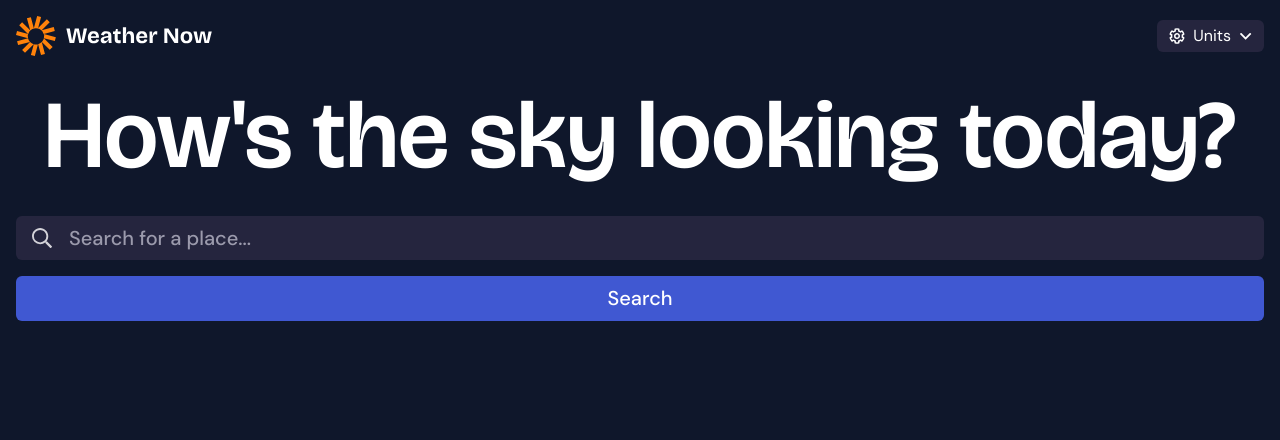
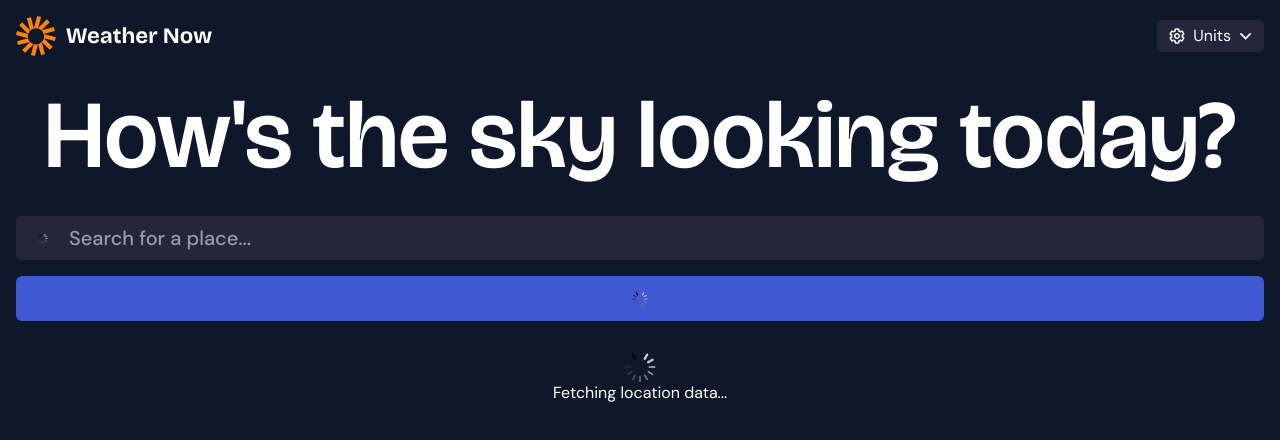
Before and after one commit to wengti/weather-app, a React (Vite) app: page / in a window 1280 px wide. Shown: the top 440 px of the page. Built offline with nearby package versions, Linux system fonts and the light colour scheme; no server answers.

Commit message:
Complete loading state

```diff
--- a/src/App.tsx
+++ b/src/App.tsx
@@ -8,6 +8,7 @@ import type { LocationContextStateSetterType, LocationContextType } from "./Type
 import ApiError from "./Error/ApiError"
 import FormError from "./Error/FormError"
 import { fetchInitialWeatherData } from "./utils/fetchWeatherData"
+import Loading from "./Loading/Loading"
 
 
 /* ---------- */
@@ -46,7 +47,9 @@ export function useLocationContext(): [LocationContextType, LocationContextState
     return useContext(LocationContext)
 }
 
+/* --------------- */
 /* React Component */
+/* --------------- */
 export default function App() {
 
     /* Error - State */
@@ -61,6 +64,10 @@ export default function App() {
 
     /* Functions */
 
+    /* Derived */
+    let isLoading = false
+    if (location === undefined || weatherData === undefined) isLoading=true
+
 
     /* Effect - get current location */
     useEffect(() => {
@@ -73,7 +80,7 @@ export default function App() {
             <UnitsContext value={[units, setUnits]}>
                 <WeatherDataContext value={[weatherData, setWeatherData]}>
                     <Header />
-                    <main className='min-h-screen'>
+                    <main className='min-h-(--main-min-height) flex flex-col'>
                         {
                             apiError ?
                                 <ApiError /> :
@@ -81,6 +88,7 @@ export default function App() {
                                     <Landing />
                                     <SearchForm />
                                     {locationError && <FormError error={locationError} />}
+                                    {isLoading && <Loading />}
                                 </>
                         }
 
--- a/src/Error/ApiError.tsx
+++ b/src/Error/ApiError.tsx
@@ -1,4 +1,20 @@
 
 export default function ApiError(){
-    return(<h1>This is an API Error Page</h1>)
+
+
+
+    return (
+        <section className='flex flex-col gap-2 items-center grow '>
+            <img src='/assets/images/icon-error.svg' className='w-8 mt-auto'/>
+            <h1 className='text-4xl font-bold'>Something went wrong</h1>
+            <span className='text-center text-(--gray-used) font-medium text-sm w-90'>We couldn't connect to the server (API error). Please try again in a few moments.</span>
+            <button
+                className='flex gap-2 py-2 px-3 bg-(--bg-layer-1) text-xs font-base rounded-md mb-auto cursor-pointer'
+                onClick={() => {window.location.reload()}}
+            >
+                <img src='/assets/images/icon-retry.svg' />
+                <span>Retry</span>
+            </button>
+        </section>
+    )
 }
--- /dev/null
+++ b/src/Loading/Loading.tsx
@@ -0,0 +1,23 @@
+import { useLocationContext, useWeatherDataContext } from "../App"
+
+export default function Loading(){
+
+    /* Context */
+    const [location, _setLocation] = useLocationContext()
+    const [weatherData, _setWeatherData] = useWeatherDataContext()
+
+    /* Derived */
+    const fetchedDataType =
+        location === undefined ?
+            'location' :
+            weatherData === undefined ?
+                'weather' :
+                ''
+
+    return (
+        <section className='mx-auto'>
+            <img src='/assets/images/loading.gif' className='w-15 mx-auto -mb-4 mt-4' />
+            <span>Fetching {fetchedDataType} data...</span>
+        </section>
+    )
+}
--- a/src/SearchForm/SearchForm.tsx
+++ b/src/SearchForm/SearchForm.tsx
@@ -1,11 +1,15 @@
 import { useActionState, useState } from "react"
 import FormError from "../Error/FormError"
-import type { ErrorType } from "../App"
+import { useLocationContext, useWeatherDataContext, type ErrorType } from "../App"
 
 export default function SearchForm() {
 
     /* State */
     const [searchVal, setSearchVal] = useState('')
+
+    /* Context */
+    const [location, _setLocation] = useLocationContext()
+    const [weatherData, _setWeatherData] = useWeatherDataContext()
 
 
     /* Action State */
@@ -37,6 +41,10 @@ export default function SearchForm() {
         null
     )
 
+    /* Derived */
+    let isDisabled = false
+    if (isPending || location === undefined || weatherData === undefined) isDisabled=true
+
     return (
         <>
             <form
@@ -45,8 +53,8 @@ export default function SearchForm() {
             >
                 <div className='flex gap-4 bg-(--bg-layer-1) rounded-md px-4 py-2 w-full'>
                     {
-                        isPending ?
-                            <img src='/assets/images/icon-loading.svg' /> :
+                        isDisabled ?
+                            <img src='/assets/images/loading.gif' className='w-5.6 h-5.25 my-auto'/> :
                             <img src='/assets/images/icon-search.svg' />
                     }
 
@@ -58,16 +66,16 @@ export default function SearchForm() {
                         id='location'
                         value={searchVal}
                         onChange={(event) => { setSearchVal(event.target.value) }}
-                        disabled={isPending}
+                        disabled={isDisabled}
                     />
                 </div>
                 <button
                     className='bg-(--btn-color) w-full px-4 py-2 h-11.25 font-medium rounded-md text-xl cursor-pointer flex justify-center'
                     type='submit'
-                    disabled={isPending}
+                    disabled={isDisabled}
                 >
-                    {isPending ?
-                        <img src='/assets/images/icon-loading.svg'/> :
+                    {isDisabled ?
+                        <img src='/assets/images/loading.gif' className='w-7.5'/> :
                         <div>Search</div>
                     }
                 </button>
--- a/src/index.css
+++ b/src/index.css
@@ -20,6 +20,8 @@
 
     --primary-text: DM-Sans, Arial;
     --landing-text: Brico, Arial;
+
+    --main-min-height: calc(100vh - 72px)
 }
 
 /* General */
--- a/src/utils/fetchWeatherData.ts
+++ b/src/utils/fetchWeatherData.ts
@@ -4,8 +4,9 @@ import type { UnitsContextType } from "../Type/UnitsContextType"
 import type { WeatherDataContextStateSetterType, WeatherDataContextType } from "../Type/WeatherDataContextType"
 import type { ErrorStateSetterType } from "../App"
 
-
+/* --------------------------------------------- */
 /* Type for the Parameters to fetch weather data */
+/* --------------------------------------------- */
 type ParamsType = {
     latitude: number
     longitude: number
@@ -18,14 +19,69 @@ type ParamsType = {
     precipitation_unit?: 'inch'
 }
 
-/* Wrapper to make it an async function */
+/* ------------------ */
+/* Fetch Weather Data */
+/* ------------------ */
+async function fetchWeatherData(params:ParamsType, setWeatherData:WeatherDataContextStateSetterType):Promise<void> {
+    const url = "https://api.open-meteo.com/v1/forecast";
+    const responses = await fetchWeatherApi(url, params);
+
+    // Process first location. Add a for-loop for multiple locations or weather models
+    const response = responses[0];
+
+    // Attributes for timezone and location
+    const utcOffsetSeconds = response.utcOffsetSeconds();
+
+    const current = response.current()!;
+    const hourly = response.hourly()!;
+    const daily = response.daily()!;
+
+    // Note: The order of weather variables in the URL query and the indices below need to match!
+    const fetchedWeatherData = {
+        current: {
+            time: new Date((Number(current.time()) + utcOffsetSeconds) * 1000),
+            temperature_2m: current.variables(0)!.value(),
+            precipitation: current.variables(1)!.value(),
+            relative_humidity_2m: current.variables(2)!.value(),
+            wind_speed_10m: current.variables(3)!.value(),
+            apparent_temperature: current.variables(4)!.value(),
+            weather_code: current.variables(5)!.value(),
+        },
+        hourly: {
+            time: Array.from(
+                { length: (Number(hourly.timeEnd()) - Number(hourly.time())) / hourly.interval() },
+                (_, i) => new Date((Number(hourly.time()) + i * hourly.interval() + utcOffsetSeconds) * 1000)
+            ),
+            weather_code: hourly.variables(0)!.valuesArray(),
+            temperature_2m: hourly.variables(1)!.valuesArray(),
+        },
+        daily: {
+            time: Array.from(
+                { length: (Number(daily.timeEnd()) - Number(daily.time())) / daily.interval() },
+                (_, i) => new Date((Number(daily.time()) + i * daily.interval() + utcOffsetSeconds) * 1000)
+            ),
+            weather_code: daily.variables(0)!.valuesArray(),
+            temperature_2m_max: daily.variables(1)!.valuesArray(),
+            temperature_2m_min: daily.variables(2)!.valuesArray(),
+        },
+    };
+
+    setWeatherData(fetchedWeatherData)
+}
+
+
+/* -------------------------------------------------- */
+/* Wrapper to make getting position an async function */
+/* -------------------------------------------------- */
 function getCurrentPosition(): Promise<GeolocationPosition> {
     return new Promise((resolve, reject) => {
         navigator.geolocation.getCurrentPosition(resolve, reject)
     })
 }
 
+/* ------------------------------------------------------------------- */
 /* Main Function to get location first then corresponding weather data */
+/* ------------------------------------------------------------------- */
 export async function fetchInitialWeatherData(
     location: LocationContextType,
     setLocation: LocationContextStateSetterType,
@@ -66,50 +122,7 @@ export async function fetchInitialWeatherData(
             if (units['temperature'] === 1) params.temperature_unit = 'fahrenheit'
             if (units['precipitation'] === 1) params.precipitation_unit = 'inch'
 
-            const url = "https://api.open-meteo.com/v1/forecast";
-            const responses = await fetchWeatherApi(url, params);
-
-            // Process first location. Add a for-loop for multiple locations or weather models
-            const response = responses[0];
-
-            // Attributes for timezone and location
-            const utcOffsetSeconds = response.utcOffsetSeconds();
-
-            const current = response.current()!;
-            const hourly = response.hourly()!;
-            const daily = response.daily()!;
-
-            // Note: The order of weather variables in the URL query and the indices below need to match!
-            const fetchedWeatherData = {
-                current: {
-                    time: new Date((Number(current.time()) + utcOffsetSeconds) * 1000),
-                    temperature_2m: current.variables(0)!.value(),
-                    precipitation: current.variables(1)!.value(),
-                    relative_humidity_2m: current.variables(2)!.value(),
-                    wind_speed_10m: current.variables(3)!.value(),
-                    apparent_temperature: current.variables(4)!.value(),
-                    weather_code: current.variables(5)!.value(),
-                },
-                hourly: {
-                    time: Array.from(
-                        { length: (Number(hourly.timeEnd()) - Number(hourly.time())) / hourly.interval() },
-                        (_, i) => new Date((Number(hourly.time()) + i * hourly.interval() + utcOffsetSeconds) * 1000)
-                    ),
-                    weather_code: hourly.variables(0)!.valuesArray(),
-                    temperature_2m: hourly.variables(1)!.valuesArray(),
-                },
-                daily: {
-                    time: Array.from(
-                        { length: (Number(daily.timeEnd()) - Number(daily.time())) / daily.interval() },
-                        (_, i) => new Date((Number(daily.time()) + i * daily.interval() + utcOffsetSeconds) * 1000)
-                    ),
-                    weather_code: daily.variables(0)!.valuesArray(),
-                    temperature_2m_max: daily.variables(1)!.valuesArray(),
-                    temperature_2m_min: daily.variables(2)!.valuesArray(),
-                },
-            };
-
-            setWeatherData(fetchedWeatherData)
+            await fetchWeatherData(params, setWeatherData)
         }
     }
     catch (error) {
```
Also changed, not shown: public/assets/images/loading.gif (added).
